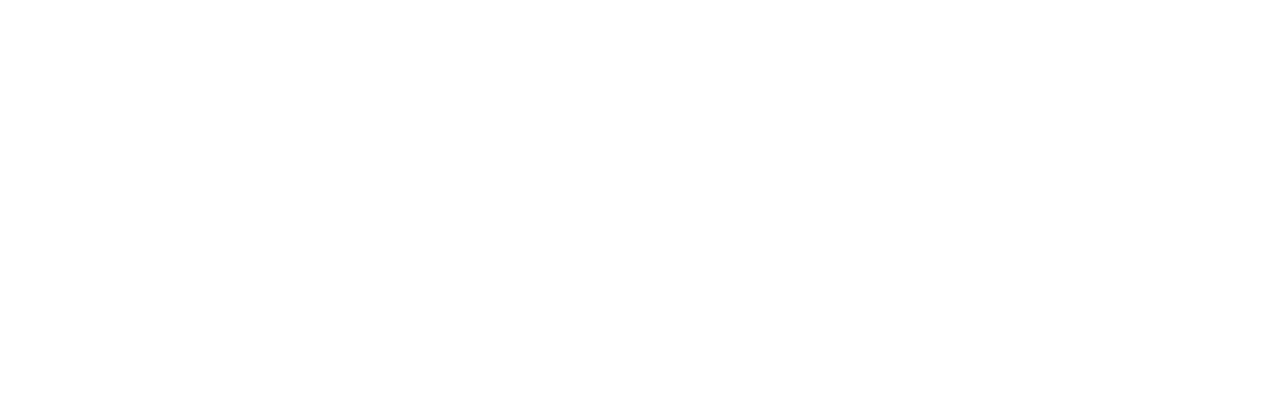
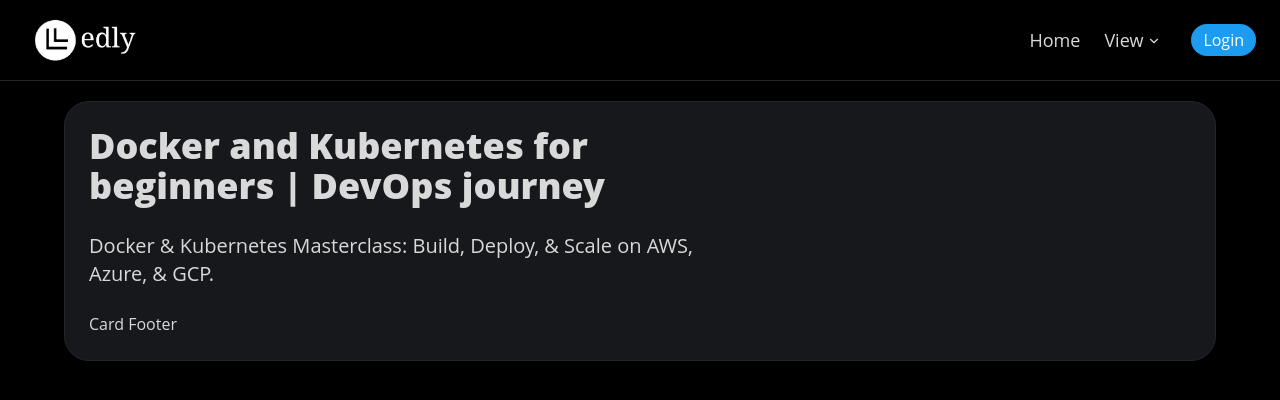
Before and after one commit to anmol4khatri/Edly, a React (Vite) app in the folder Edly Frontend/: page /course in a window 1280 px wide. Before the commit this address had no page. Shown: the top 400 px of the page. Built offline with nearby package versions, Linux system fonts and the light colour scheme.

Commit message:
Add CourseCard component and update BrowseCourses and EnrolledCourses to use it; introduce CoursePage route

```diff
--- a/Edly Frontend/src/App.jsx
+++ b/Edly Frontend/src/App.jsx
@@ -2,6 +2,7 @@ import { BrowserRouter, Routes, Route } from "react-router-dom";
 import Body from "./components/Body";
 import BrowseCourses from "./components/student/BrowseCourses";
 import EnrolledCourses from "./components/student/EnrolledCourses";
+import CoursePage from "./components/student/CoursePage";
 
 const App = () => {
   return (
@@ -10,6 +11,7 @@ const App = () => {
 			<Route path="/" element={<Body />}>
 				<Route path="/browse" element={<BrowseCourses />} />
 				<Route path="/enrolled" element={<EnrolledCourses />} />
+				<Route path="/course" element={<CoursePage />} />
 			</Route>
 		</Routes>
 	</BrowserRouter>
--- /dev/null
+++ b/Edly Frontend/src/components/CourseHero.jsx
@@ -0,0 +1,21 @@
+import { Card, CardContent, CardHeader, CardDescription, CardTitle, CardFooter } from '@/components/ui/card'
+
+const CourseHero = () => {
+    return (
+        <div className="px-16 py-5">
+            <Card>
+                <CardHeader>
+                    <CardTitle class="text-4xl w-6/10 font-extrabold pb-5">Docker and Kubernetes for beginners | DevOps journey</CardTitle>
+                    <CardDescription class="text-xl w-6/10">Docker & Kubernetes Masterclass: Build, Deploy, & Scale on AWS, Azure, & GCP.</CardDescription>
+                </CardHeader>
+                {/* <CardContent>
+                    <p>Card Content</p>
+                </CardContent>*/}
+                <CardFooter>
+                    <p>Card Footer</p>
+                </CardFooter>
+            </Card>
+        </div>
+    )
+}
+export default CourseHero
--- a/Edly Frontend/src/components/student/BrowseCourses.jsx
+++ b/Edly Frontend/src/components/student/BrowseCourses.jsx
@@ -1,16 +1,16 @@
-import Card from "../Card";
+import CourseCard from "../CourseCard";
 
 const BrowseCourses = () => {
 	return (
 		<div className="py-10 ">
 			<h1 className="text-3xl font-bold text-center">Browse Courses</h1>
 			<div className="flex flex-wrap gap-8 px-20 pt-8">
-				<Card price={5999} action={"View Course"} />
-				<Card price={5999} action={"View Course"} />
-				<Card price={5999} action={"View Course"} />
-				<Card price={5999} action={"View Course"} />
-				<Card price={5999} action={"View Course"} />
-				<Card price={5999} action={"View Course"} />
+				<CourseCard price={5999} action={"View Course"} />
+				<CourseCard price={5999} action={"View Course"} />
+				<CourseCard price={5999} action={"View Course"} />
+				<CourseCard price={5999} action={"View Course"} />
+				<CourseCard price={5999} action={"View Course"} />
+				<CourseCard price={5999} action={"View Course"} />
 			</div>
 		</div>
 	)
--- /dev/null
+++ b/Edly Frontend/src/components/student/CoursePage.jsx
@@ -0,0 +1,11 @@
+import CourseHero from "../CourseHero"
+
+const CoursePage = () => {
+  return (
+    <div>
+      <CourseHero />
+    </div>
+  )
+}
+
+export default CoursePage
--- a/Edly Frontend/src/components/student/EnrolledCourses.jsx
+++ b/Edly Frontend/src/components/student/EnrolledCourses.jsx
@@ -1,16 +1,16 @@
-import Card from "../Card";
+import CourseCard from "../CourseCard";
 
 const EnrolledCourses = () => {
 	return (
 		<div className="py-10 ">
 			<h1 className="text-3xl font-bold text-center">Enrolled Courses</h1>
 			<div className="flex flex-wrap gap-8 px-20 pt-8">
-				<Card action={"Continue Learning"} />
-				<Card action={"Continue Learning"} />
-				<Card action={"Continue Learning"} />
-				<Card action={"Continue Learning"} />
-				<Card action={"Continue Learning"} />
-				<Card action={"Continue Learning"} />
+				<CourseCard action={"Continue Learning"} />
+				<CourseCard action={"Continue Learning"} />
+				<CourseCard action={"Continue Learning"} />
+				<CourseCard action={"Continue Learning"} />
+				<CourseCard action={"Continue Learning"} />
+				<CourseCard action={"Continue Learning"} />
 			</div>
 		</div>
 	)
```
Also changed, not shown: Edly Frontend/src/components/CourseCard.jsx (renamed from Edly Frontend/src/components/Card.jsx).
